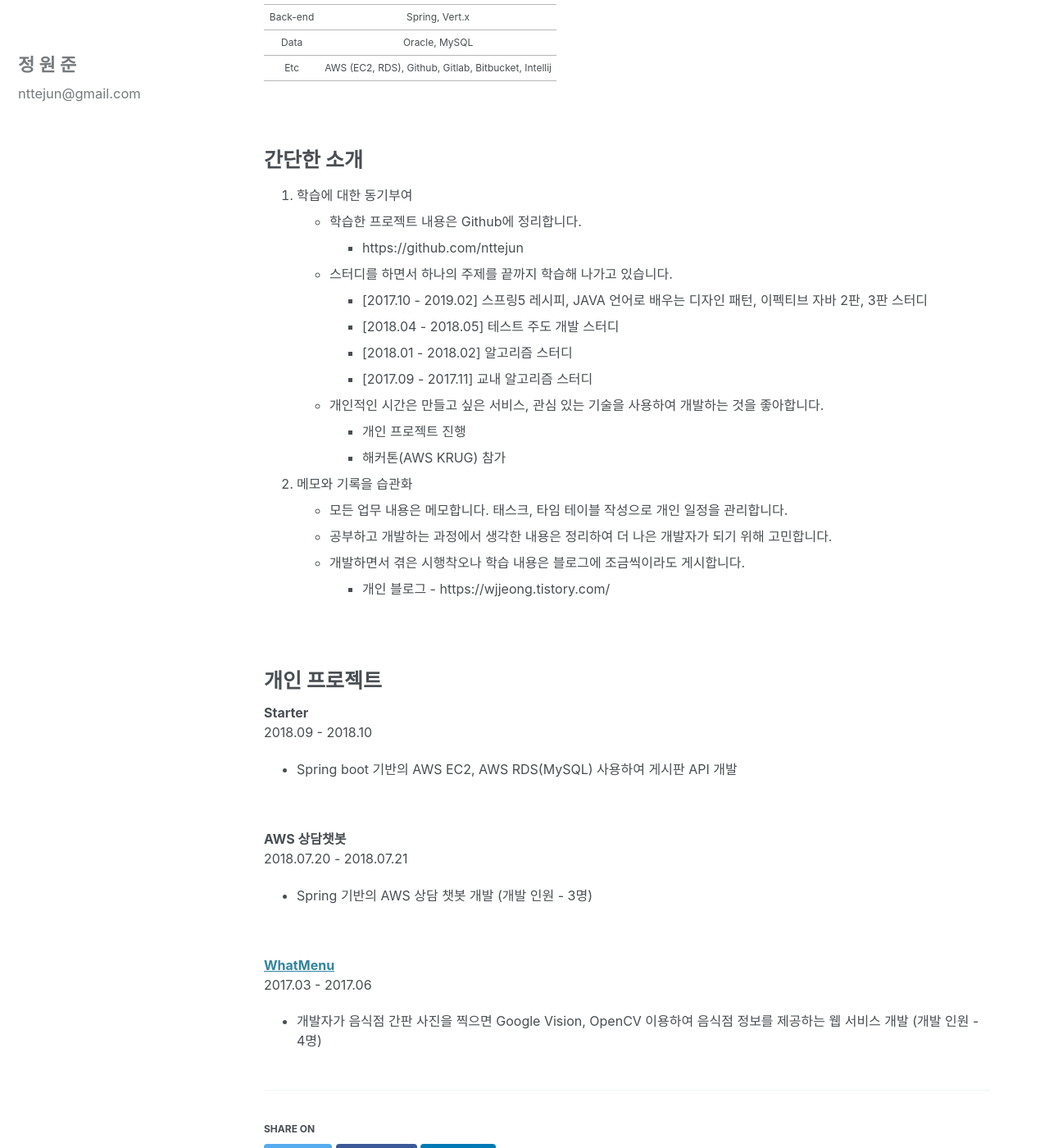
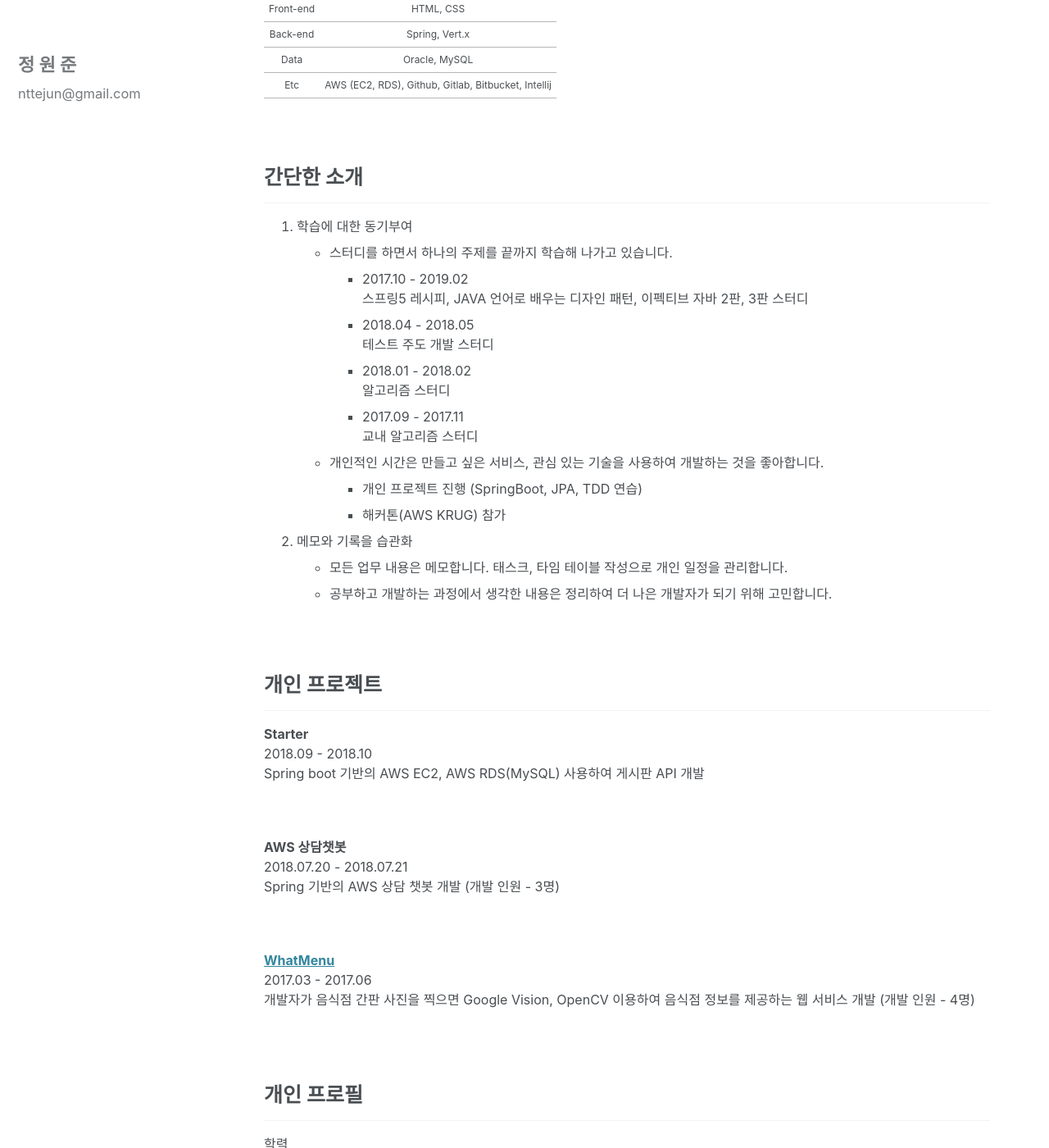
Before and after one commit to nttejun/nttejun.github.io, a Jekyll site: the page built from _posts/2019-04-28-portfolio.md, in a window 1280 px wide and 1400 px high, scrolled down 2451 px. Shown: the whole window at 82% size. Built offline with Jekyll 4.4.1, drawn with Linux system fonts in a browser that asks for light colours; cached includes are drawn as plain includes; nearby versions of some CDN libraries; some of the changed text lies outside the part shown.

Commit message:
Updated portfolio 20191003

```diff
--- a/_posts/2019-04-28-portfolio.md
+++ b/_posts/2019-04-28-portfolio.md
@@ -20,16 +20,16 @@
     <b>Vert.x 기반 기능 개발</b><br>
     SMS 휴대폰본인인증<br>
         - KG 모빌리언스 모듈을 이용하여 휴대폰본인인증 개발<br>
-    데이터 변조, 복조<br>
-        - PKCS#5 키 유도 함수(PBKDF2)를 사용하여 생성된 키 값으로 XOR 연산을 이용한 데이터 변조, 복조 기능
+    데이터 변조, 복조 기능<br>
+        - PKCS#5 키 유도 함수(PBKDF2)를 사용하여 생성된 키 값으로 XOR 연산을 이용한 데이터 변조, 복조
     </p>
 
     <p>
     <b>SpringBoot 기반 백엔드 유지보수</b><br>
-    결제 배치 모듈<br>
-        - 신용카드, 휴대폰 월 자동결제 고객과 결제 해지 대상자와 구분되어 처리하도록 모듈 수정<br>
-    백오피스 통계 배치 모듈<br>
-        - 일별 누적 통계 항목 추가
+    결제배치 모듈<br>
+        - 신용카드, 휴대폰 월 자동결제 대상과 결제해지 대상자가 구분되어 처리되도록 수정<br>
+    백오피스 관리자 통계배치 모듈<br>
+        - 일별 누적 통계항목 추가
     </p>
 
     <p>
@@ -118,6 +118,7 @@
 <br>
 
 <h1>기술 스택</h1>
+---
 
 | 구분 | 내용 |
 | :----: | :----: |
@@ -131,42 +132,68 @@
 <br>
 
 <h1>간단한 소개</h1>
+---
+
 1. 학습에 대한 동기부여
-    - 학습한 프로젝트 내용은 Github에 정리합니다.
-        - https://github.com/nttejun
     - 스터디를 하면서 하나의 주제를 끝까지 학습해 나가고 있습니다.
-        - [2017.10 - 2019.02] 스프링5 레시피, JAVA 언어로 배우는 디자인 패턴, 이펙티브 자바 2판, 3판 스터디
-        - [2018.04 - 2018.05] 테스트 주도 개발 스터디
-        - [2018.01 - 2018.02] 알고리즘 스터디
-        - [2017.09 - 2017.11] 교내 알고리즘 스터디
+        - 2017.10 - 2019.02 <br>
+        스프링5 레시피, JAVA 언어로 배우는 디자인 패턴, 이펙티브 자바 2판, 3판 스터디
+        - 2018.04 - 2018.05 <br>
+        테스트 주도 개발 스터디
+        - 2018.01 - 2018.02 <br>
+        알고리즘 스터디
+        - 2017.09 - 2017.11 <br>
+        교내 알고리즘 스터디
     - 개인적인 시간은 만들고 싶은 서비스, 관심 있는 기술을 사용하여 개발하는 것을 좋아합니다.
-        - 개인 프로젝트 진행
+        - 개인 프로젝트 진행 (SpringBoot, JPA, TDD 연습)
         - 해커톤(AWS KRUG) 참가
 
 2. 메모와 기록을 습관화
     - 모든 업무 내용은 메모합니다. 태스크, 타임 테이블 작성으로 개인 일정을 관리합니다.
     - 공부하고 개발하는 과정에서 생각한 내용은 정리하여 더 나은 개발자가 되기 위해 고민합니다.
-    - 개발하면서 겪은 시행착오나 학습 내용은 블로그에 조금씩이라도 게시합니다.
-        - 개인 블로그 - https://wjjeong.tistory.com/
 
 <br>
 <br>
 
-
 <h1>개인 프로젝트</h1>
+---
 
 <b>Starter</b><br>
-2018.09 - 2018.10
- - Spring boot 기반의 AWS EC2, AWS RDS(MySQL) 사용하여 게시판 API 개발
+2018.09 - 2018.10<br>
+Spring boot 기반의 AWS EC2, AWS RDS(MySQL) 사용하여 게시판 API 개발
 
 <br>
 
 <b>AWS 상담챗봇</b><br>
-2018.07.20 - 2018.07.21
- - Spring 기반의 AWS 상담 챗봇 개발 (개발 인원 - 3명)
+2018.07.20 - 2018.07.21<br>
+Spring 기반의 AWS 상담 챗봇 개발 (개발 인원 - 3명)
 
 <br>
 
 <b>[WhatMenu](https://youtu.be/eAeVGDenO10)</b><br>
-2017.03 - 2017.06
- - 개발자가 음식점 간판 사진을 찍으면 Google Vision, OpenCV 이용하여 음식점 정보를 제공하는 웹 서비스 개발 (개발 인원 - 4명)
+2017.03 - 2017.06<br>
+개발자가 음식점 간판 사진을 찍으면 Google Vision, OpenCV 이용하여 음식점 정보를 제공하는 웹 서비스 개발 (개발 인원 - 4명)
+
+<br>
+<br>
+
+<h1>개인 프로필</h1>
+---
+
+<p>
+학력<br>
+    2011.03 - 2018.02<br>
+    <b>Soonchunhyang University</b><br>
+    국제통상학과 (컴퓨터소프트웨어 공학 전과)<br>
+<br>
+    2008.03 - 2011.02<br>
+    <b>무원고등학교</b>
+</p>
+
+<br>
+
+<p>
+링크<br>
+    https://github.com/nttejun<br>
+    https://wjjeong.tistory.com/ (https://wjun.tistory.com/)
+</p>
```
